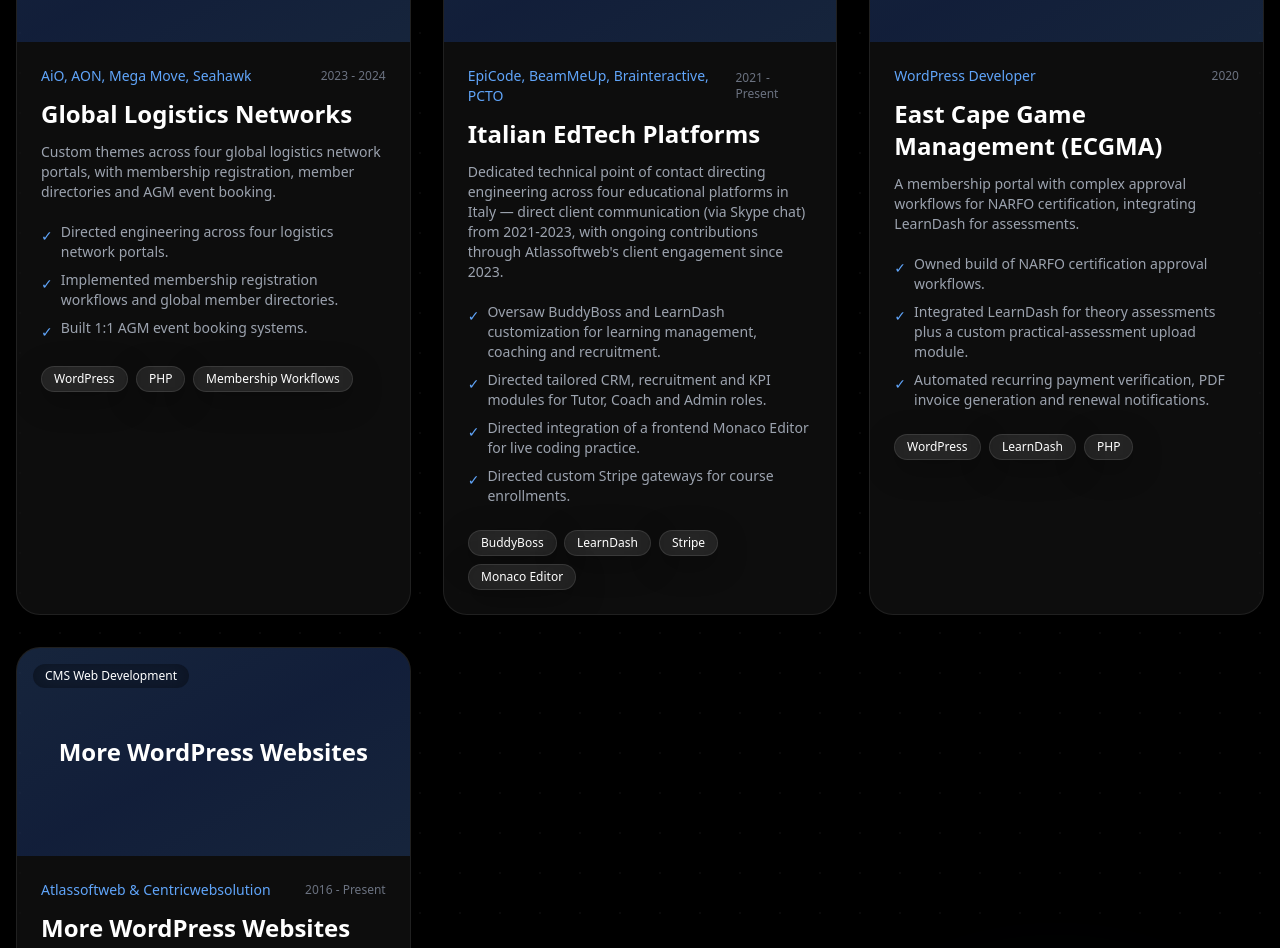
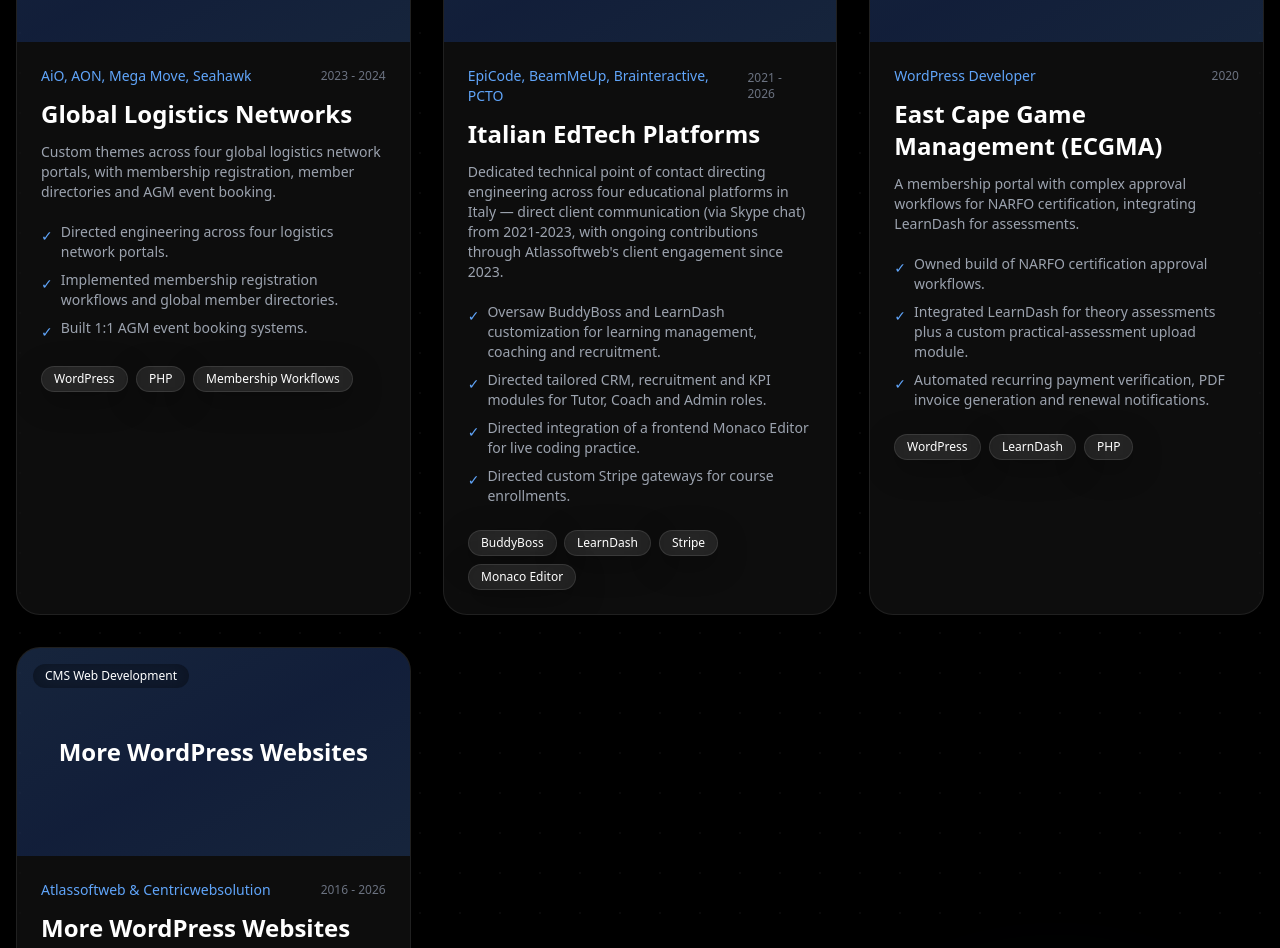
Before and after one commit to mmgujjar13/mukesh-portfolio, a React (Vite) app: page / in a window 1280 px wide. Shown: the part 9107-10055 px from the top of the page. Built offline with nearby package versions, Linux system fonts and the light colour scheme.

Commit message:
update enddte of project

```diff
--- a/src/components/Projects.jsx
+++ b/src/components/Projects.jsx
@@ -18,7 +18,7 @@
     title: "Italian EdTech Platforms",
     category: "Dedicated Technical Lead",
     company: "EpiCode, BeamMeUp, Brainteractive, PCTO",
-    duration: "2021 - Present",
+    duration: "2021 - 2026",
     desc: "Dedicated technical point of contact directing engineering across four educational platforms in Italy — direct client communication (via Skype chat) from 2021-2023, with ongoing contributions through Atlassoftweb's client engagement since 2023.",
     technologies: ["BuddyBoss", "LearnDash", "Stripe", "Monaco Editor"],
     highlights: [
@@ -46,7 +46,7 @@
     title: "More WordPress Websites",
     category: "CMS Web Development",
     company: "Atlassoftweb & Centricwebsolution",
-    duration: "2016 - Present",
+    duration: "2016 - 2026",
     desc: "100+ additional WordPress site builds, migrations and custom themes delivered across healthcare, education and corporate sectors — including a theme submitted to the official WordPress.org directory.",
     technologies: ["WordPress", "PHP", "ACF", "WooCommerce"],
     highlights: [
```
